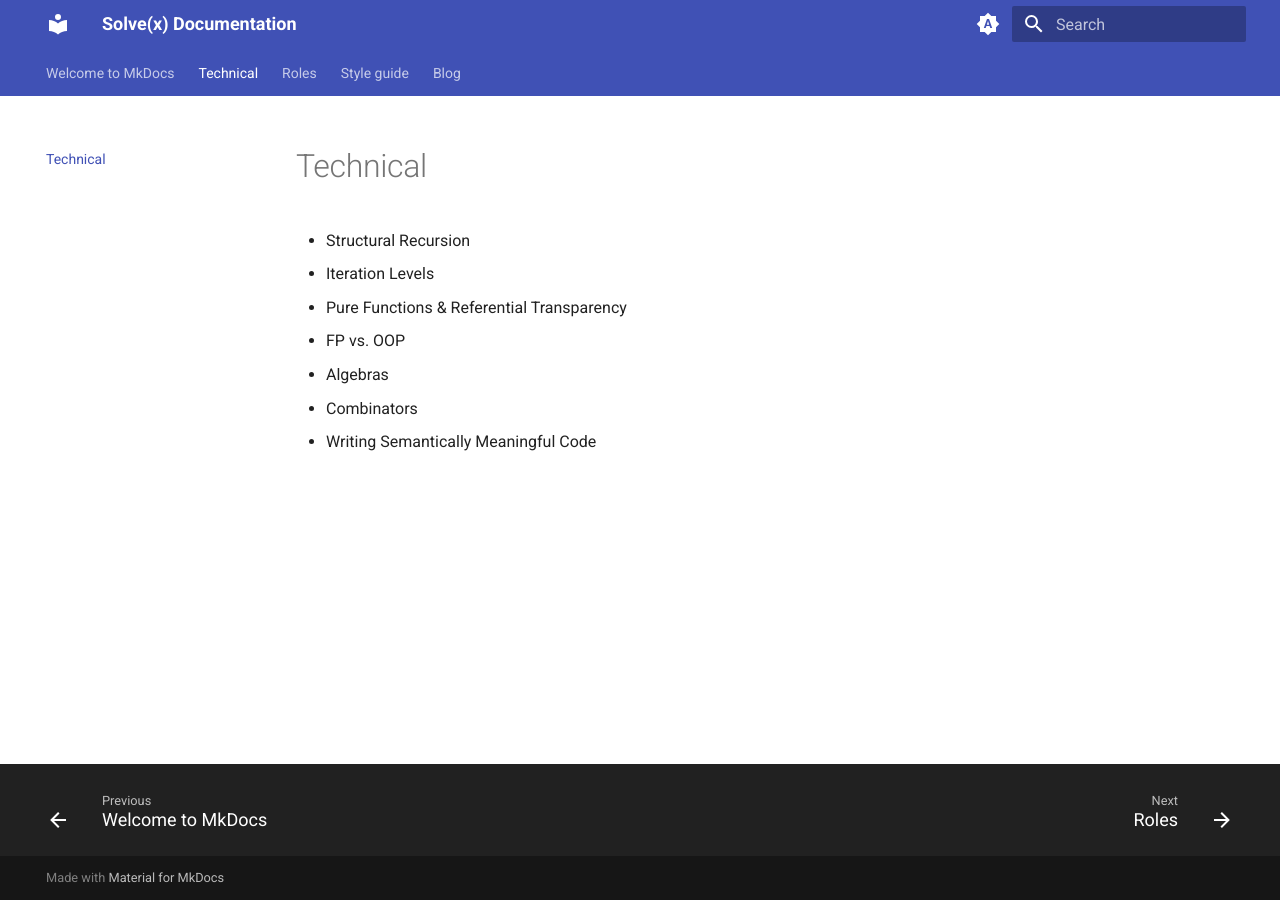
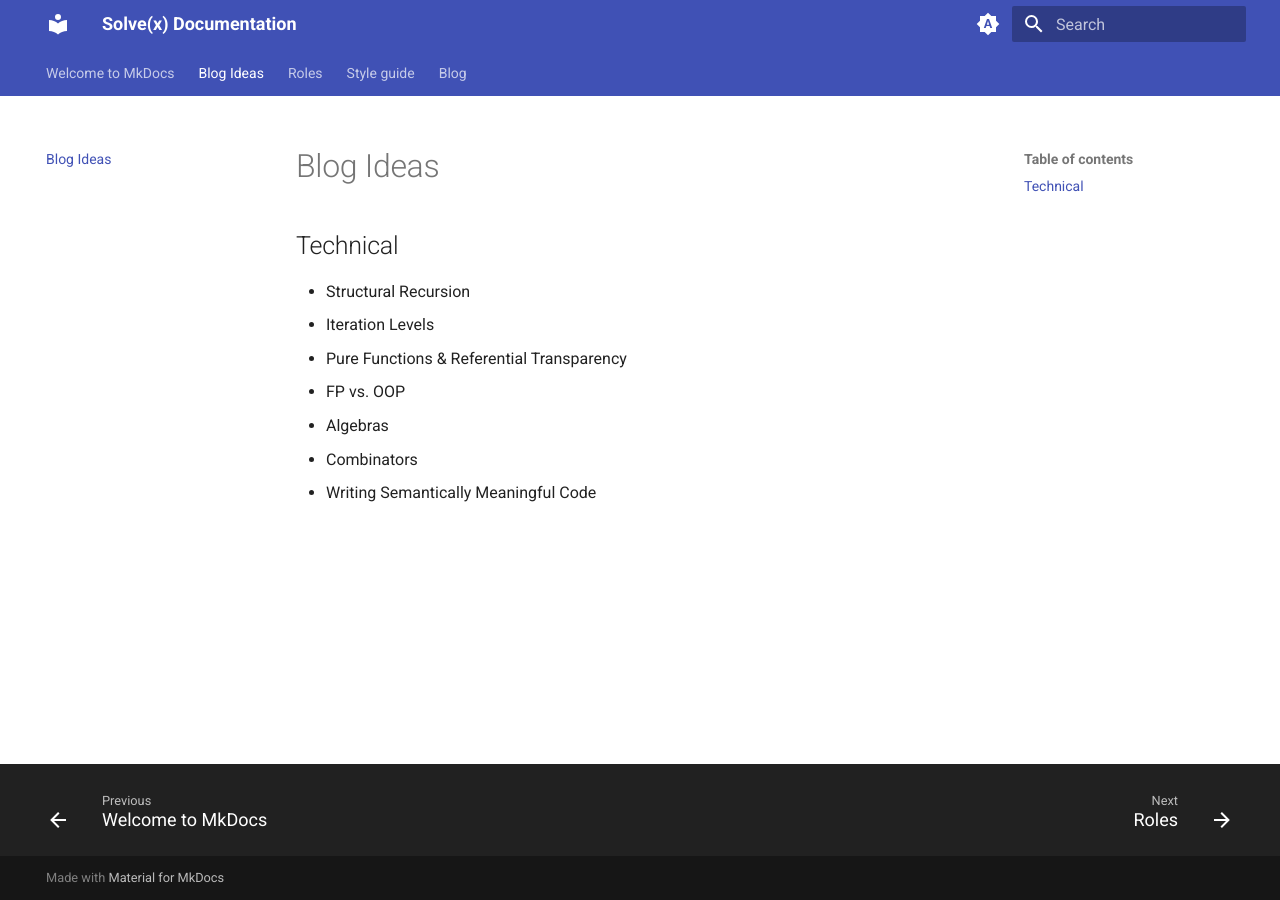
Before and after one commit to solvex-software/solvex-internal-documentation, an MkDocs documentation site: the page built from docs/blog-ideas.md, in a window 1280 px wide. Built offline with MkDocs 1.6.1 and Material for MkDocs 9.7.7, drawn with Linux system fonts in a browser that asks for light colours.

Commit message:
Update blog-ideas.md

```diff
--- a/docs/blog-ideas.md
+++ b/docs/blog-ideas.md
@@ -1,4 +1,5 @@
-# Technical
+# Blog Ideas
+## Technical
 - Structural Recursion
 - Iteration Levels
 - Pure Functions & Referential Transparency
```
